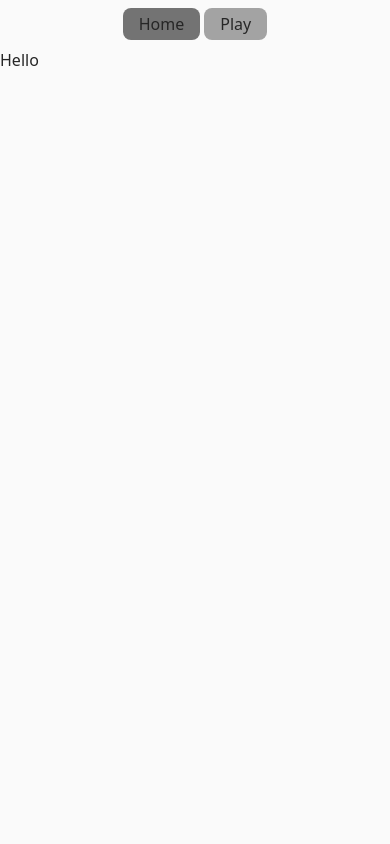
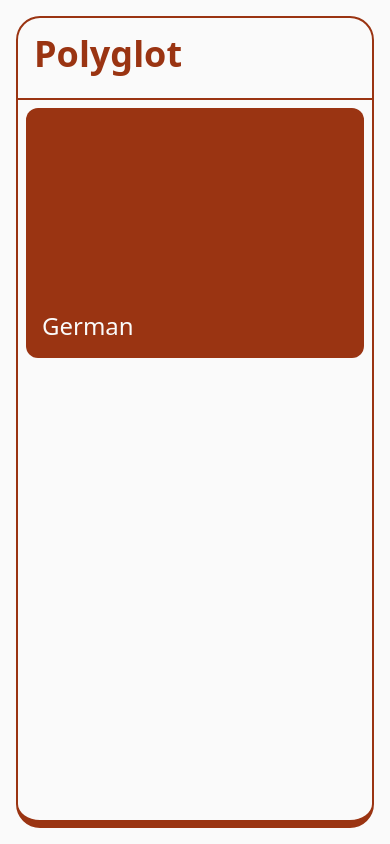
Before and after one commit to PolGubau/polyglot, a SvelteKit app: page / in a window 390 px wide. Built offline with nearby package versions, Linux system fonts and the light colour scheme.

Commit message:
chore: Update layout with responsive height for mobile screens

```diff
--- a/src/routes/+layout.svelte
+++ b/src/routes/+layout.svelte
@@ -1,11 +1,7 @@
 <script>
 	import '../app.css';
-	import Navbar from '../components/layout/navbar/Navbar.svelte';
 </script>
 
-<div
-	class="bg-neutral-50 text-neutral-800 min-h-[100svh] w-screen overflow-x-hidden grid grid-rows-[auto,1fr] md:gap-8"
->
-	<Navbar />
+<div class="bg-neutral-50 text-neutral-800 min-h-[100svh] grid w-screen overflow-x-hidden md:gap-8">
 	<slot />
 </div>
--- a/src/routes/+page.svelte
+++ b/src/routes/+page.svelte
@@ -1 +1,26 @@
-<h1>Hello</h1>
+<script>
+	const languages = [
+		{
+			name: 'German'
+		}
+	];
+</script>
+
+<section class="w-full p-4 flex justify-center flex-col gap-4">
+	<div
+		class="border-2 h-full border-dark rounded-3xl border-b-8 w-full md:h-fit flex flex-col gap-6 md:max-w-xl divide-y-2 divide-dark"
+	>
+		<h1 class="text-4xl font-bold text-dark px-4 pt-4">Polyglot</h1>
+		<ul class="p-2 grid sm:grid-cols-2 gap-2">
+			{#each languages as { name }}
+				<li>
+					<a
+						href="/play"
+						class="bg-dark hover:bg-dark/80 transition-colors w-full flex flex-1 aspect-square h-[250px] text-background p-4 rounded-xl justify-start items-end text-2xl sm:text-3xl"
+						>{name}</a
+					>
+				</li>
+			{/each}
+		</ul>
+	</div>
+</section>
--- a/src/routes/play/+page.svelte
+++ b/src/routes/play/+page.svelte
@@ -1,8 +1,13 @@
 <script>
 	import { levels } from '../../data/levels';
+	import { IconArrowLeft } from '@tabler/icons-svelte';
 </script>
 
-<section class="w-full flex justify-center">
+<section class="w-full p-4 flex justify-center flex-col gap-4">
+	<a class="flex gap-2 items-center text-lg font-semibold" href="/">
+		<IconArrowLeft class="w-6 h-6" />
+		Change Language
+	</a>
 	<div
 		class="border-2 h-full border-dark rounded-3xl border-b-8 w-full md:h-fit flex flex-col gap-6 md:max-w-xl divide-y-2 divide-dark"
 	>
@@ -12,7 +17,7 @@
 				<li>
 					<a
 						href="/play/{name}"
-						class="bg-dark hover:bg-dark/80 transition-colors w-full flex flex-1 aspect-square h-[250px] text-background p-4 rounded-xl justify-start items-end text-xl sm:text-3xl"
+						class="bg-dark hover:bg-dark/80 transition-colors w-full flex flex-1 aspect-square h-[250px] text-background p-4 rounded-xl justify-start items-end text-2xl sm:text-3xl"
 						>{name}</a
 					>
 				</li>
```
